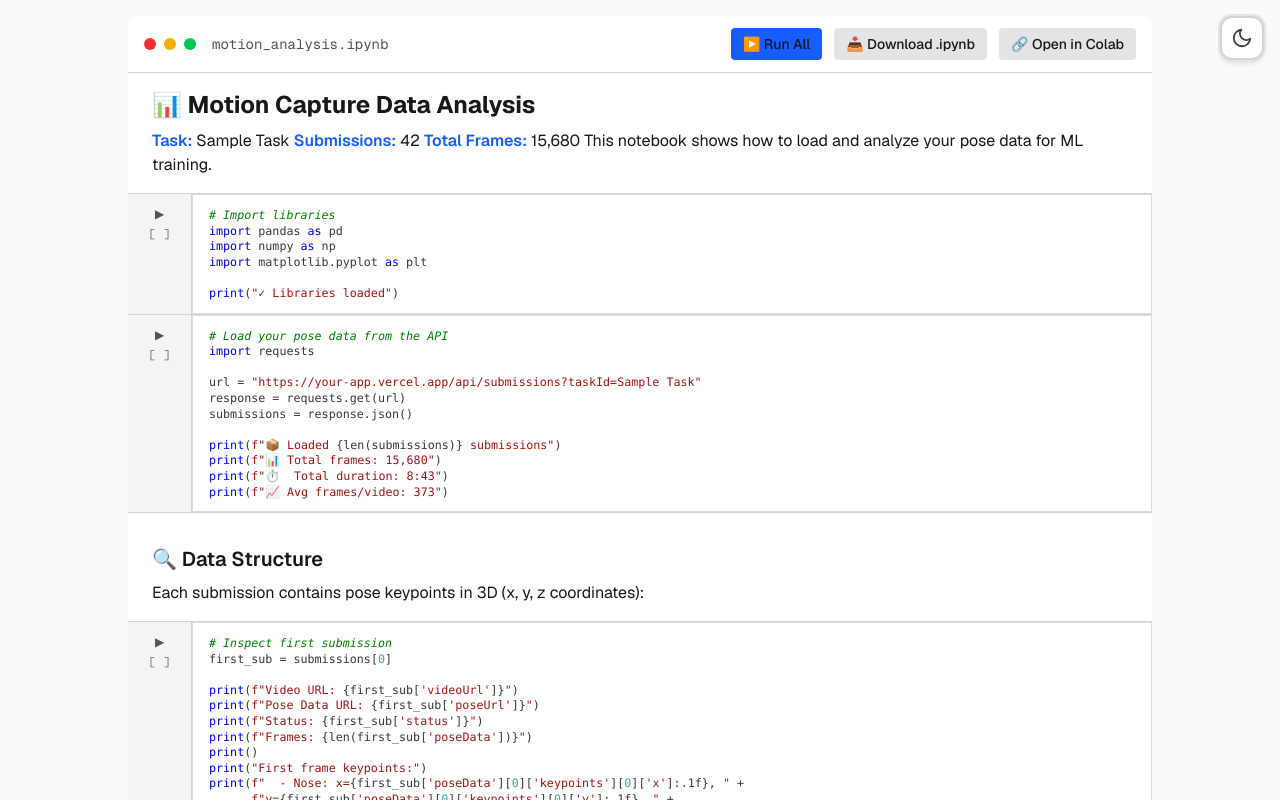
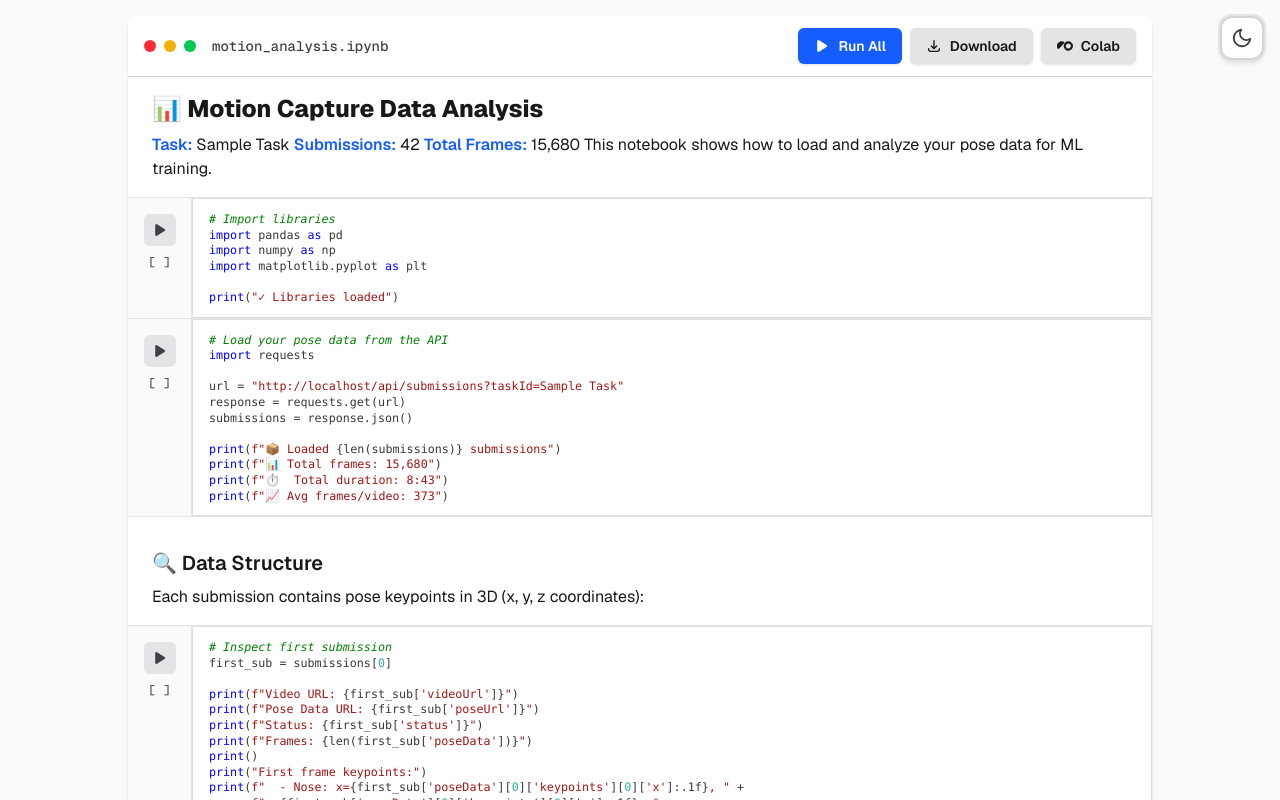
Before and after one commit to CsCats/treehacks26, a Next.js app: page /notebook in a window 1280 px wide. Shown: the top 800 px of the page. Built offline with nearby package versions, Linux system fonts and the light colour scheme; no server answers.

Commit message:
Fixing deploy issue

```diff
--- a/app/notebook/page.tsx
+++ b/app/notebook/page.tsx
@@ -1,6 +1,6 @@
 'use client';
 
-import { useEffect, useState } from 'react';
+import { useEffect, useState, Suspense } from 'react';
 import { useSearchParams } from 'next/navigation';
 import dynamic from 'next/dynamic';
 
@@ -13,7 +13,7 @@ const NotebookViewer = dynamic(() => import('@/components/NotebookViewer'), {
   ),
 });
 
-export default function NotebookPage() {
+function NotebookContent() {
   const searchParams = useSearchParams();
   const taskTitle = searchParams.get('task') || 'Sample Task';
   const [submissionCount, setSubmissionCount] = useState(0);
@@ -79,3 +79,15 @@ export default function NotebookPage() {
     />
   );
 }
+
+export default function NotebookPage() {
+  return (
+    <Suspense fallback={
+      <div className="min-h-screen bg-[#1e1e1e] flex items-center justify-center">
+        <div className="text-white text-lg">Loading notebook...</div>
+      </div>
+    }>
+      <NotebookContent />
+    </Suspense>
+  );
+}
--- a/components/NotebookViewer.tsx
+++ b/components/NotebookViewer.tsx
@@ -1,6 +1,6 @@
 'use client';
 
-import { useState } from 'react';
+import { useState, useEffect, useMemo } from 'react';
 import { Prism as SyntaxHighlighter } from 'react-syntax-highlighter';
 import { vscDarkPlus, vs } from 'react-syntax-highlighter/dist/esm/styles/prism';
 import { useTheme } from '@/lib/ThemeContext';
@@ -27,9 +27,20 @@ export default function NotebookViewer({ taskTitle, submissionCount, dataPreview
   const { resolved } = useTheme();
   const isDark = resolved === 'dark';
   const [executedCells, setExecutedCells] = useState<Set<number>>(new Set());
+  const [executionOrder, setExecutionOrder] = useState<Map<number, number>>(new Map());
+  const [executionCount, setExecutionCount] = useState(0);
   const [isRunningAll, setIsRunningAll] = useState(false);
+  const [editingCell, setEditingCell] = useState<number | null>(null);
+  const [cellContents, setCellContents] = useState<Map<number, string>>(new Map());
+  const [apiUrl, setApiUrl] = useState('');
 
-  const cells: NotebookCell[] = [
+  useEffect(() => {
+    if (typeof window !== 'undefined') {
+      setApiUrl(`${window.location.origin}/api/submissions?taskId=${taskTitle}`);
+    }
+  }, [taskTitle]);
+
+  const initialCells: NotebookCell[] = useMemo(() => [
     {
       type: 'markdown',
       content: `# 📊 Motion Capture Data Analysis
@@ -58,7 +69,7 @@ print("✓ Libraries loaded")`,
       content: `# Load your pose data from the API
 import requests
 
-url = "https://your-app.vercel.app/api/submissions?taskId=${taskTitle}"
+url = "${apiUrl}"
 response = requests.get(url)
 submissions = response.json()
 
@@ -225,17 +236,30 @@ client = OpenAI()
 result = client.compare_poses(reference, submission)
 \`\`\``,
     },
-  ];
+  ], [taskTitle, submissionCount, dataPreview, apiUrl]);
+
+  const [cells, setCells] = useState(initialCells);
+
+  // Update cells when props or apiUrl changes
+  useEffect(() => {
+    setCells(initialCells);
+  }, [initialCells]);
 
   const runAllCells = async () => {
     setIsRunningAll(true);
     const newExecuted = new Set<number>();
+    const newOrder = new Map<number, number>();
+    let count = 1;
 
     for (let i = 0; i < cells.length; i++) {
       if (cells[i].type === 'code') {
         await new Promise(resolve => setTimeout(resolve, 300));
         newExecuted.add(i);
+        newOrder.set(i, count);
+        count++;
         setExecutedCells(new Set(newExecuted));
+        setExecutionOrder(new Map(newOrder));
+        setExecutionCount(count - 1);
       }
     }
 
@@ -243,8 +267,95 @@ result = client.compare_poses(reference, submission)
   };
 
   const runCell = async (index: number) => {
+    if (!executedCells.has(index)) {
       await new Promise(resolve => setTimeout(resolve, 300));
-    setExecutedCells(new Set([...executedCells, index]));
+      const newExecuted = new Set([...executedCells, index]);
+      const newOrder = new Map(executionOrder);
+      newOrder.set(index, executionCount + 1);
+      setExecutedCells(newExecuted);
+      setExecutionOrder(newOrder);
+      setExecutionCount(executionCount + 1);
+    }
+  };
+
+  const updateCellContent = (index: number, newContent: string) => {
+    const newCells = [...cells];
+    newCells[index] = { ...newCells[index], content: newContent };
+    // Clear execution state when cell is edited
+    if (executedCells.has(index)) {
+      const newExecuted = new Set(executedCells);
+      newExecuted.delete(index);
+      setExecutedCells(newExecuted);
+      const newOrder = new Map(executionOrder);
+      newOrder.delete(index);
+      setExecutionOrder(newOrder);
+    }
+    setCells(newCells);
+  };
+
+  const downloadNotebook = () => {
+    const notebookData = {
+      cells: cells.map(cell => ({
+        cell_type: cell.type === 'code' ? 'code' : 'markdown',
+        execution_count: cell.type === 'code' && cell.cellId ? cell.cellId : null,
+        metadata: {},
+        source: cell.content.split('\n'),
+        outputs: cell.type === 'code' && cell.output ? [{
+          output_type: 'stream',
+          name: 'stdout',
+          text: cell.output.split('\n')
+        }] : []
+      })),
+      metadata: {
+        kernelspec: {
+          display_name: 'Python 3',
+          language: 'python',
+          name: 'python3'
+        },
+        language_info: {
+          name: 'python',
+          version: '3.11.7'
+        }
+      },
+      nbformat: 4,
+      nbformat_minor: 5
+    };
+
+    const blob = new Blob([JSON.stringify(notebookData, null, 2)], { type: 'application/json' });
+    const url = URL.createObjectURL(blob);
+    const a = document.createElement('a');
+    a.href = url;
+    a.download = 'motion_analysis.ipynb';
+    document.body.appendChild(a);
+    a.click();
+    document.body.removeChild(a);
+    URL.revokeObjectURL(url);
+  };
+
+  const openInColab = () => {
+    const notebookData = {
+      cells: cells.map(cell => ({
+        cell_type: cell.type === 'code' ? 'code' : 'markdown',
+        execution_count: null,
+        metadata: {},
+        source: cell.content.split('\n'),
+        outputs: []
+      })),
+      metadata: {
+        kernelspec: {
+          display_name: 'Python 3',
+          language: 'python',
+          name: 'python3'
+        }
+      },
+      nbformat: 4,
+      nbformat_minor: 5
+    };
+
+    const notebookJson = JSON.stringify(notebookData);
+    const encoded = encodeURIComponent(notebookJson);
+    const colabUrl = `https://colab.research.google.com/notebook#create=true&data=${encoded}`;
+    window.open(colabUrl, '_blank');
   };
 
   return (
@@ -252,7 +363,7 @@ result = client.compare_poses(reference, submission)
       {/* Notebook Header */}
       <div className="max-w-5xl mx-auto mb-6">
         <div className={`flex items-center justify-between border-b px-4 py-3 rounded-t-lg ${
-          isDark ? 'bg-[#2d2d2d] border-zinc-700' : 'bg-white border-zinc-300'
+          isDark ? 'bg-[#2d2d2d] border-zinc-700' : 'bg-white border-zinc-300 shadow-sm'
         }`}>
           <div className="flex items-center gap-4">
             <div className="flex gap-2">
@@ -260,86 +371,141 @@ result = client.compare_poses(reference, submission)
               <div className="w-3 h-3 rounded-full bg-yellow-500" />
               <div className="w-3 h-3 rounded-full bg-green-500" />
             </div>
-            <span className={`text-sm font-mono ${isDark ? 'text-zinc-400' : 'text-zinc-600'}`}>
+            <span className={`text-sm font-mono font-medium ${isDark ? 'text-zinc-300' : 'text-zinc-700'}`}>
               motion_analysis.ipynb
             </span>
           </div>
-          <div className="flex items-center gap-3">
+          <div className="flex items-center gap-2">
             <button
               onClick={runAllCells}
               disabled={isRunningAll}
-              className="flex items-center gap-2 px-3 py-1.5 bg-blue-600 hover:bg-blue-700 disabled:opacity-50 rounded text-sm font-medium transition"
+              className="flex items-center gap-2 px-4 py-2 bg-blue-600 hover:bg-blue-700 disabled:opacity-50 disabled:cursor-not-allowed rounded-md text-white text-sm font-semibold transition shadow-sm"
             >
               {isRunningAll ? (
                 <>
-                  <span className="animate-spin">⚙️</span>
+                  <svg className="animate-spin h-4 w-4" xmlns="http://www.w3.org/2000/svg" fill="none" viewBox="0 0 24 24">
+                    <circle className="opacity-25" cx="12" cy="12" r="10" stroke="currentColor" strokeWidth="4"></circle>
+                    <path className="opacity-75" fill="currentColor" d="M4 12a8 8 0 018-8V0C5.373 0 0 5.373 0 12h4zm2 5.291A7.962 7.962 0 014 12H0c0 3.042 1.135 5.824 3 7.938l3-2.647z"></path>
+                  </svg>
                   Running...
                 </>
               ) : (
                 <>
-                  ▶️ Run All
+                  <svg className="h-4 w-4" fill="currentColor" viewBox="0 0 20 20">
+                    <path d="M6.3 2.841A1.5 1.5 0 004 4.11V15.89a1.5 1.5 0 002.3 1.269l9.344-5.89a1.5 1.5 0 000-2.538L6.3 2.84z" />
+                  </svg>
+                  Run All
                 </>
               )}
             </button>
-            <button className={`px-3 py-1.5 rounded text-sm font-medium transition ${
-              isDark ? 'bg-zinc-700 hover:bg-zinc-600' : 'bg-zinc-200 hover:bg-zinc-300 text-zinc-900'
-            }`}>
-              📥 Download .ipynb
+            <button
+              onClick={downloadNotebook}
+              className={`flex items-center gap-2 px-4 py-2 rounded-md text-sm font-semibold transition shadow-sm ${
+                isDark
+                  ? 'bg-zinc-700 hover:bg-zinc-600 text-white'
+                  : 'bg-zinc-200 hover:bg-zinc-300 text-zinc-900'
+              }`}
+            >
+              <svg className="h-4 w-4" fill="none" stroke="currentColor" viewBox="0 0 24 24">
+                <path strokeLinecap="round" strokeLinejoin="round" strokeWidth={2} d="M4 16v1a3 3 0 003 3h10a3 3 0 003-3v-1m-4-4l-4 4m0 0l-4-4m4 4V4" />
+              </svg>
+              Download
             </button>
-            <button className={`px-3 py-1.5 rounded text-sm font-medium transition ${
-              isDark ? 'bg-zinc-700 hover:bg-zinc-600' : 'bg-zinc-200 hover:bg-zinc-300 text-zinc-900'
-            }`}>
-              🔗 Open in Colab
+            <button
+              onClick={openInColab}
+              className={`flex items-center gap-2 px-4 py-2 rounded-md text-sm font-semibold transition shadow-sm ${
+                isDark
+                  ? 'bg-zinc-700 hover:bg-zinc-600 text-white'
+                  : 'bg-zinc-200 hover:bg-zinc-300 text-zinc-900'
+              }`}
+            >
+              <svg className="h-4 w-4" fill="currentColor" viewBox="0 0 24 24">
+                <path d="M16.9414 4.9757a7.033 7.033 0 0 0-4.9308 2.0646 7.033 7.033 0 0 0-.1232 9.8068l2.395-2.395a3.6455 3.6455 0 0 1 5.1497-5.1478l2.397-2.3989a7.033 7.033 0 0 0-4.8877-1.9297zM7.07 4.9855a7.033 7.033 0 0 0-4.8878 1.9316l2.3911 2.3911a3.6434 3.6434 0 0 1 5.0227.1271l1.7341-2.9737-.0997-.0802A7.033 7.033 0 0 0 7.07 4.9855zm15.0093 2.1721l-2.3892 2.3911a3.6455 3.6455 0 0 1-5.1497 5.1497l-2.4067 2.4068a7.0362 7.0362 0 0 0 9.9456-9.9476zM1.932 7.1674a7.033 7.033 0 0 0-.002 9.6816c2.3911-2.3911 4.7841-4.7841 7.1751-7.1751a7.033 7.033 0 0 0-7.1731-2.5065z"/>
+              </svg>
+              Colab
             </button>
           </div>
         </div>
 
         {/* Cells */}
-        <div className={`rounded-b-lg ${isDark ? 'bg-[#2d2d2d]' : 'bg-white'}`}>
+        <div className={`rounded-b-lg ${isDark ? 'bg-[#2d2d2d]' : 'bg-white shadow-sm'}`}>
           {cells.map((cell, index) => (
             <div
               key={index}
-              className={`border-b last:border-b-0 ${isDark ? 'border-zinc-700' : 'border-zinc-300'}`}
+              className={`border-b last:border-b-0 ${isDark ? 'border-zinc-700' : 'border-zinc-200'}`}
             >
               {cell.type === 'markdown' && (
                 <div className="px-6 py-4">
+                  {editingCell === index ? (
+                    <textarea
+                      value={cell.content}
+                      onChange={(e) => updateCellContent(index, e.target.value)}
+                      onBlur={() => setEditingCell(null)}
+                      className={`w-full min-h-[100px] p-2 rounded border font-mono text-sm ${
+                        isDark
+                          ? 'bg-zinc-800 border-zinc-700 text-white'
+                          : 'bg-white border-zinc-300 text-zinc-900'
+                      }`}
+                      autoFocus
+                    />
+                  ) : (
                     <div
-                    className={`prose max-w-none ${isDark ? 'prose-invert' : ''}`}
+                      onClick={() => setEditingCell(index)}
+                      className={`prose max-w-none cursor-text ${isDark ? 'prose-invert' : ''}`}
                       dangerouslySetInnerHTML={{
                         __html: cell.content
-                        .replace(/^# (.+)/gm, '<h1 class="text-2xl font-bold mb-2">$1</h1>')
-                        .replace(/^## (.+)/gm, '<h2 class="text-xl font-semibold mb-2 mt-4">$1</h2>')
-                        .replace(/\*\*(.+?)\*\*/g, `<strong class="font-semibold ${isDark ? 'text-blue-400' : 'text-blue-600'}">$1</strong>`)
+                          .replace(/^# (.+)/gm, `<h1 class="text-2xl font-bold mb-2 ${isDark ? '' : 'font-extrabold'}">$1</h1>`)
+                          .replace(/^## (.+)/gm, `<h2 class="text-xl font-semibold mb-2 mt-4 ${isDark ? '' : 'font-bold'}">$1</h2>`)
+                          .replace(/\*\*(.+?)\*\*/g, `<strong class="font-semibold ${isDark ? 'text-blue-400' : 'text-blue-600 font-bold'}">$1</strong>`)
                           .replace(/- (.+)/g, '<li class="ml-4">$1</li>')
-                        .replace(/`(.+?)`/g, `<code class="${isDark ? 'bg-zinc-800 text-green-400' : 'bg-zinc-200 text-green-700'} px-1.5 py-0.5 rounded text-sm">$1</code>`)
+                          .replace(/`(.+?)`/g, `<code class="${isDark ? 'bg-zinc-800 text-green-400' : 'bg-zinc-200 text-green-700 font-semibold'} px-1.5 py-0.5 rounded text-sm">$1</code>`)
                       }}
                     />
+                  )}
                 </div>
               )}
 
               {cell.type === 'code' && (
                 <div className="flex">
-                  <div className={`flex-shrink-0 w-16 border-r flex flex-col items-center justify-start pt-3 ${
-                    isDark ? 'bg-[#252526] border-zinc-700' : 'bg-zinc-100 border-zinc-300'
+                  <div className={`flex-shrink-0 w-16 border-r flex flex-col items-center justify-start pt-4 ${
+                    isDark ? 'bg-[#252526] border-zinc-700' : 'bg-zinc-50 border-zinc-200'
                   }`}>
                     <button
                       onClick={() => runCell(index)}
-                      disabled={executedCells.has(index) || isRunningAll}
-                      className={`text-xs transition mb-1 ${
+                      disabled={isRunningAll}
+                      className={`w-8 h-8 rounded-md flex items-center justify-center transition mb-2 ${
                         executedCells.has(index)
-                          ? 'text-green-500'
+                          ? 'bg-green-600 text-white'
                           : isDark
-                          ? 'text-zinc-500 hover:text-white'
-                          : 'text-zinc-600 hover:text-zinc-900'
+                          ? 'bg-zinc-700 hover:bg-zinc-600 text-zinc-300'
+                          : 'bg-zinc-200 hover:bg-zinc-300 text-zinc-700'
                       }`}
+                      title="Run cell"
                     >
-                      {executedCells.has(index) ? '✓' : '▶'}
+                      <svg className="h-4 w-4" fill="currentColor" viewBox="0 0 20 20">
+                        <path d="M6.3 2.841A1.5 1.5 0 004 4.11V15.89a1.5 1.5 0 002.3 1.269l9.344-5.89a1.5 1.5 0 000-2.538L6.3 2.84z" />
+                      </svg>
                     </button>
-                    <span className={`text-xs font-mono ${isDark ? 'text-zinc-600' : 'text-zinc-500'}`}>
-                      [{executedCells.has(index) ? index + 1 : ' '}]
+                    <span className={`text-xs font-mono font-medium ${isDark ? 'text-zinc-500' : 'text-zinc-600'}`}>
+                      [{executionOrder.get(index) || ' '}]
                     </span>
                   </div>
                   <div className="flex-1 overflow-x-auto">
+                    {editingCell === index ? (
+                      <textarea
+                        value={cell.content}
+                        onChange={(e) => updateCellContent(index, e.target.value)}
+                        onBlur={() => setEditingCell(null)}
+                        className={`w-full min-h-[150px] p-4 font-mono text-sm ${
+                          isDark
+                            ? 'bg-[#1e1e1e] text-white'
+                            : 'bg-white text-zinc-900'
+                        }`}
+                        style={{ fontSize: '13px' }}
+                        autoFocus
+                      />
+                    ) : (
+                      <div onClick={() => setEditingCell(index)} className="cursor-text">
                         <SyntaxHighlighter
                           language={cell.language || 'python'}
                           style={isDark ? vscDarkPlus : vs}
@@ -348,11 +514,14 @@ result = client.compare_poses(reference, submission)
                             padding: '12px 16px',
                             background: isDark ? '#1e1e1e' : '#ffffff',
                             fontSize: '13px',
+                            fontWeight: isDark ? 400 : 500,
                           }}
                           showLineNumbers={false}
                         >
                           {cell.content}
                         </SyntaxHighlighter>
+                      </div>
+                    )}
                   </div>
                 </div>
               )}
@@ -360,12 +529,12 @@ result = client.compare_poses(reference, submission)
               {/* Output - only show if code cell was executed */}
               {cell.type === 'code' && cell.cellId && executedCells.has(index) && cell.output && (
                 <div className={`border-t ${
-                  isDark ? 'bg-[#1e1e1e] border-zinc-800' : 'bg-zinc-50 border-zinc-300'
+                  isDark ? 'bg-[#1e1e1e] border-zinc-800' : 'bg-zinc-50 border-zinc-200'
                 }`}>
                   <div className="flex">
                     <div className="w-16 flex-shrink-0" />
                     <pre className={`flex-1 px-4 py-3 text-sm font-mono whitespace-pre-wrap ${
-                      isDark ? 'text-zinc-300' : 'text-zinc-700'
+                      isDark ? 'text-zinc-300 font-normal' : 'text-zinc-800 font-medium'
                     }`}>
                       {cell.output}
                     </pre>
@@ -377,14 +546,15 @@ result = client.compare_poses(reference, submission)
         </div>
 
         {/* Footer */}
-        <div className={`mt-4 flex items-center justify-between text-xs ${
+        <div className={`mt-4 space-y-2`}>
+          <div className={`flex items-center justify-between text-xs font-medium ${
             isDark ? 'text-zinc-500' : 'text-zinc-600'
           }`}>
             <div className="flex items-center gap-4">
-            <span>Kernel: Python 3.11.7</span>
+              <span>Kernel: Python 3.11.7 (Demo)</span>
               <span>•</span>
-            <span className="flex items-center gap-1">
-              <span className="h-2 w-2 rounded-full bg-green-500" />
+              <span className="flex items-center gap-1.5">
+                <span className="h-2 w-2 rounded-full bg-green-500 animate-pulse" />
                 Connected
               </span>
             </div>
@@ -392,6 +562,12 @@ result = client.compare_poses(reference, submission)
               Last saved: Just now
             </div>
           </div>
+          <div className={`text-xs italic ${
+            isDark ? 'text-zinc-600' : 'text-zinc-500'
+          }`}>
+            Note: This is a demo notebook with pre-generated outputs. Download or open in Colab to run actual Python code.
+          </div>
+        </div>
       </div>
     </div>
   );
--- a/next.config.ts
+++ b/next.config.ts
@@ -1,9 +1,6 @@
 import type { NextConfig } from "next";
 
 const nextConfig: NextConfig = {
-  // Disable Turbopack for production (use webpack)
-  turbopack: false,
-
   // Optimize output for serverless
   output: 'standalone',
 
```
Lines whose indentation alone changed are shown as unchanged.
